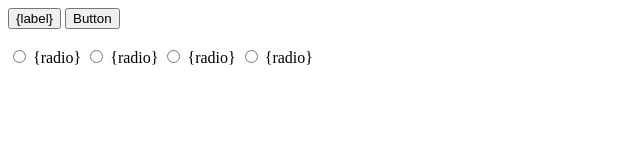
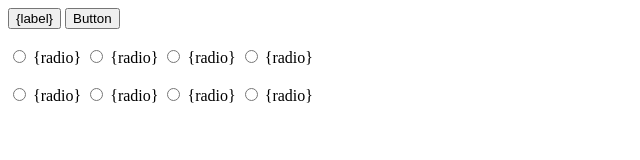
Before and after one commit to Adir-SL/compo.js, a plain HTML site: page test.html in a window 1280 px wide. Shown: the whole page, without its empty margins (0-640 px from the left). Drawn offline with Linux system fonts and the light colour scheme.

Commit message:
Update test.html

```diff
--- a/test.html
+++ b/test.html
@@ -10,6 +10,8 @@
     <button>Button</button>
     <br/><br/>
     <radio-group></radio-group>
+    <br/><br/>
+    <radio-group></radio-group>
 
     <script src="compo.js"></script>
 </body>
```
